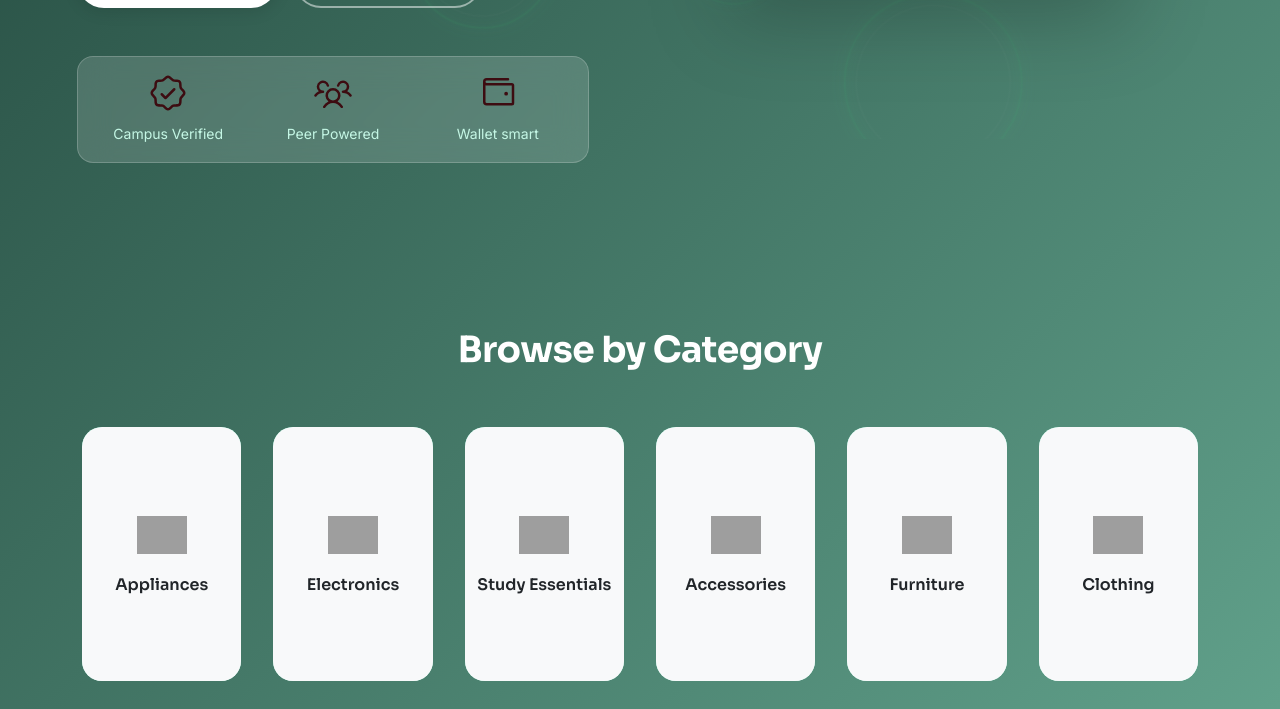
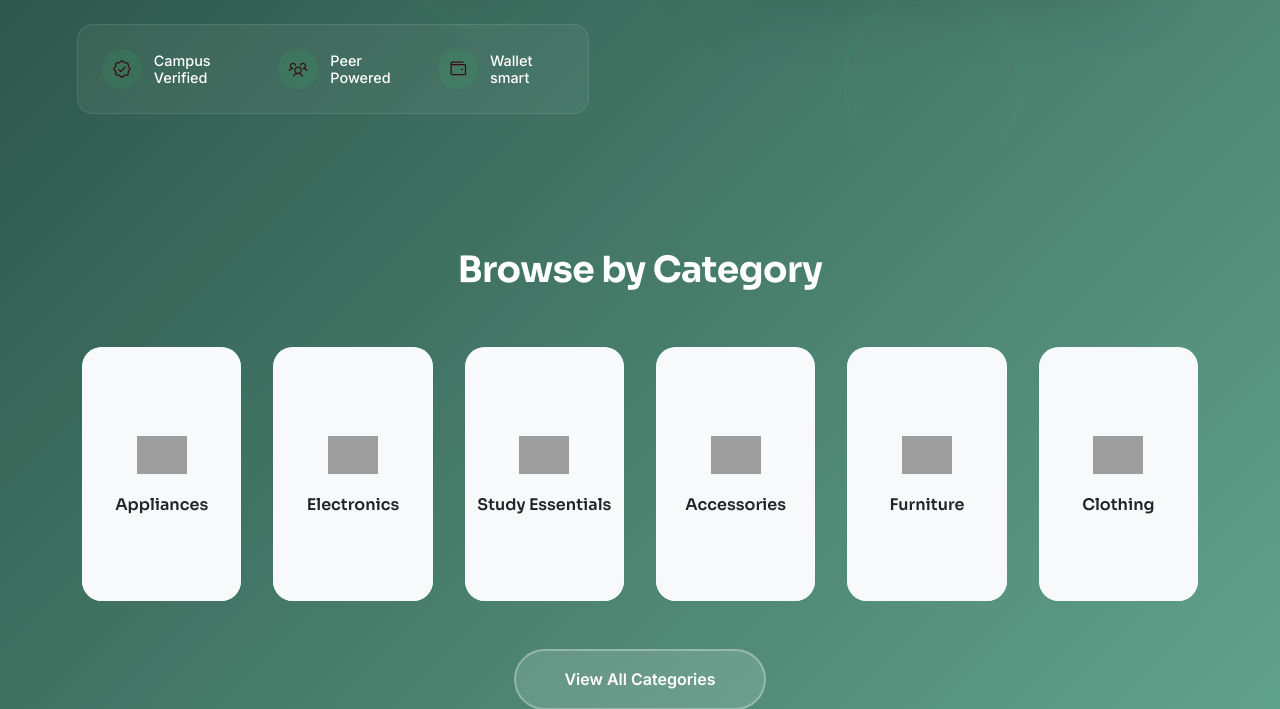
Before and after one commit to 2K-com/BorrowBox, a Python web app: template templates/index.html in a window 1280 px wide. Shown: the part 661-1370 px from the top of the page. Run offline with Jinja, Linux system fonts and the light colour scheme; the template is opened without the code that fills it, so the values that code supplies are empty; grey boxes are pictures that could not be loaded.

Commit message:
hero section

```diff
--- a/static/css/style.css
+++ b/static/css/style.css
@@ -316,7 +316,7 @@ body {
   position: relative;
   overflow: relative;
   gap: 4rem;
-  min-height: 110vh;
+  min-height: 100vh;
 }
 
 .hero-content {
@@ -392,32 +392,55 @@ body {
 }
 
 .hero-stats {
-  display: grid;
-  grid-template-columns: repeat(3, 2fr);
-  gap: 1rem;
-  row-gap: 0.5rem;
+  display: flex;
+  justify-content: space-between;
+  align-items: center;
+  gap: 1.5rem;
   margin-top: 3rem;
-  padding: 1rem;
-  column-gap: 1rem;
-  background: rgba(255, 255, 255, 0.15);
-  backdrop-filter: var(--glass-blur);
+  padding: 1.5rem;
+  background: rgba(255, 255, 255, 0.05);
   border-radius: var(--radius-lg);
-  border: 1px solid rgba(255, 255, 255, 0.2);
+  border: 1px solid rgba(255, 255, 255, 0.1);
 }
 
 .stat {
-  text-align: center;
+  display: flex;
+  align-items: center;
+  gap: 0.75rem;
+  text-align: left;
 }
 
 .stat-label {
-  font-size: var(--fs-sm);
-  color: var(--accent-green-light);
-  margin-top: none;
+  font-size: 0.9rem;
+  color: var(--white);
+  font-weight: var(--fw-med);
+  line-height: 1.2;
 }
+
 .icon-image {
   display: flex;
   justify-content: center;
   align-items: center;
+  background: rgba(46, 204, 113, 0.1);
+  /* Light green tint background for icon */
+  padding: 8px;
+  border-radius: 50%;
+  width: 40px;
+  height: 40px;
+  flex-shrink: 0;
+}
+
+.icon-image img {
+  width: 20px;
+  height: 20px;
+  object-fit: contain;
+  /* If svgs are black, invert them to white or use brightness filter if needed.
+     Assuming they are colored or appropriate. */
+}
+
+/* Ensure buttons have breathing room */
+.hero-buttons {
+  margin-bottom: 1rem;
 }
 
 .hero-image {
--- a/templates/index.html
+++ b/templates/index.html
@@ -67,22 +67,28 @@
 
           <!-- Stats Section -->
           <div class="hero-stats">
-            <div class="icon-image">
-            <img src="../static/images/seal-check.svg" alt="Campus-verified"></img>
-            </div>
-            <div class="icon-image">
-              <img src="../static/images/users-three.svg" alt="Peer powered"></img>
-            </div>
-            <div class="icon-image">
-            <img src="../static/images/wallet.svg" alt="Wallet-smart"></img>
-            </div>
             <div class="stat">
+              <div class="icon-image">
+                <img
+                  src="../static/images/seal-check.svg"
+                  alt="Campus-verified"
+                />
+              </div>
               <span class="stat-label">Campus Verified</span>
             </div>
             <div class="stat">
+              <div class="icon-image">
+                <img
+                  src="../static/images/users-three.svg"
+                  alt="Peer powered"
+                />
+              </div>
               <span class="stat-label">Peer Powered</span>
             </div>
             <div class="stat">
+              <div class="icon-image">
+                <img src="../static/images/wallet.svg" alt="Wallet-smart" />
+              </div>
               <span class="stat-label">Wallet smart</span>
             </div>
           </div>
```
